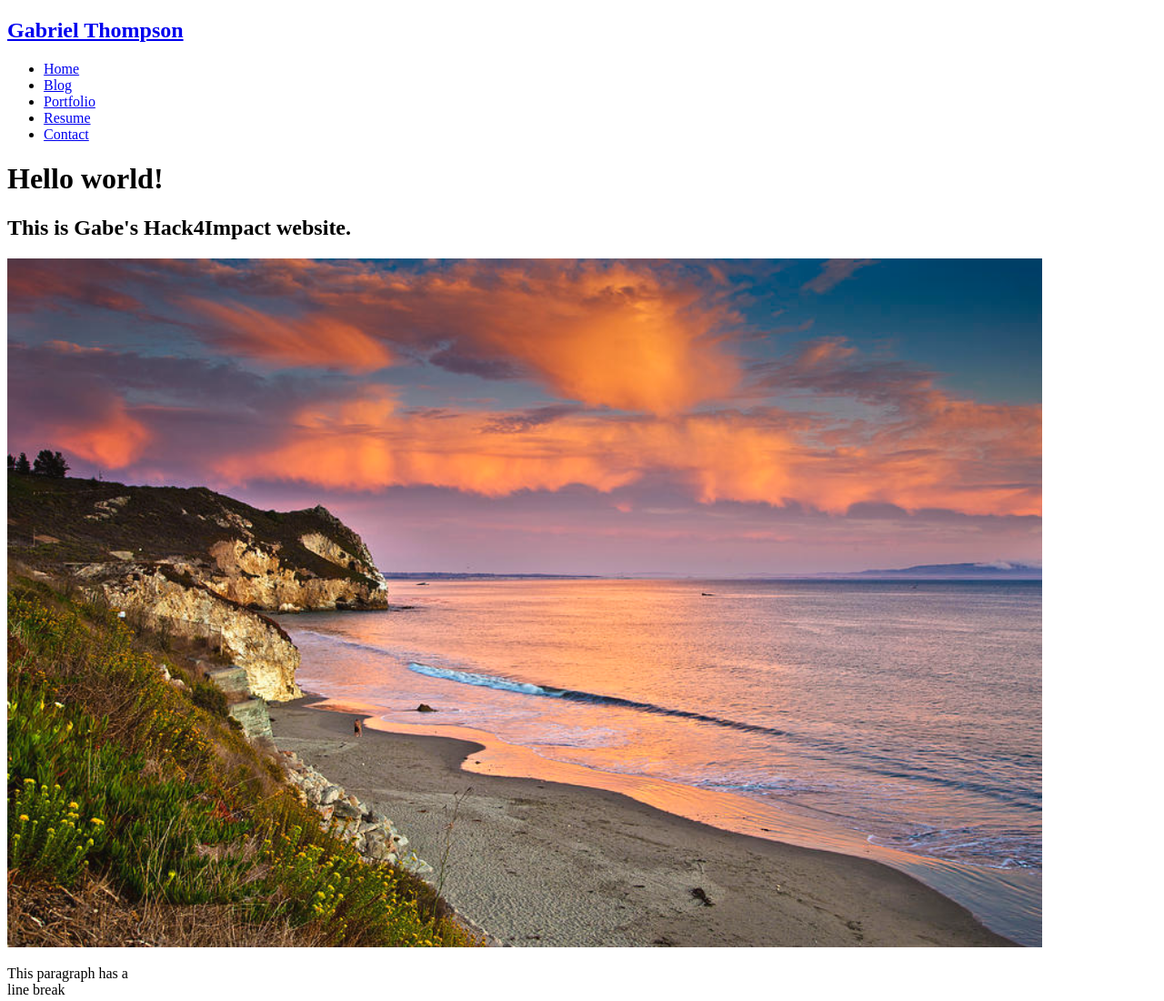
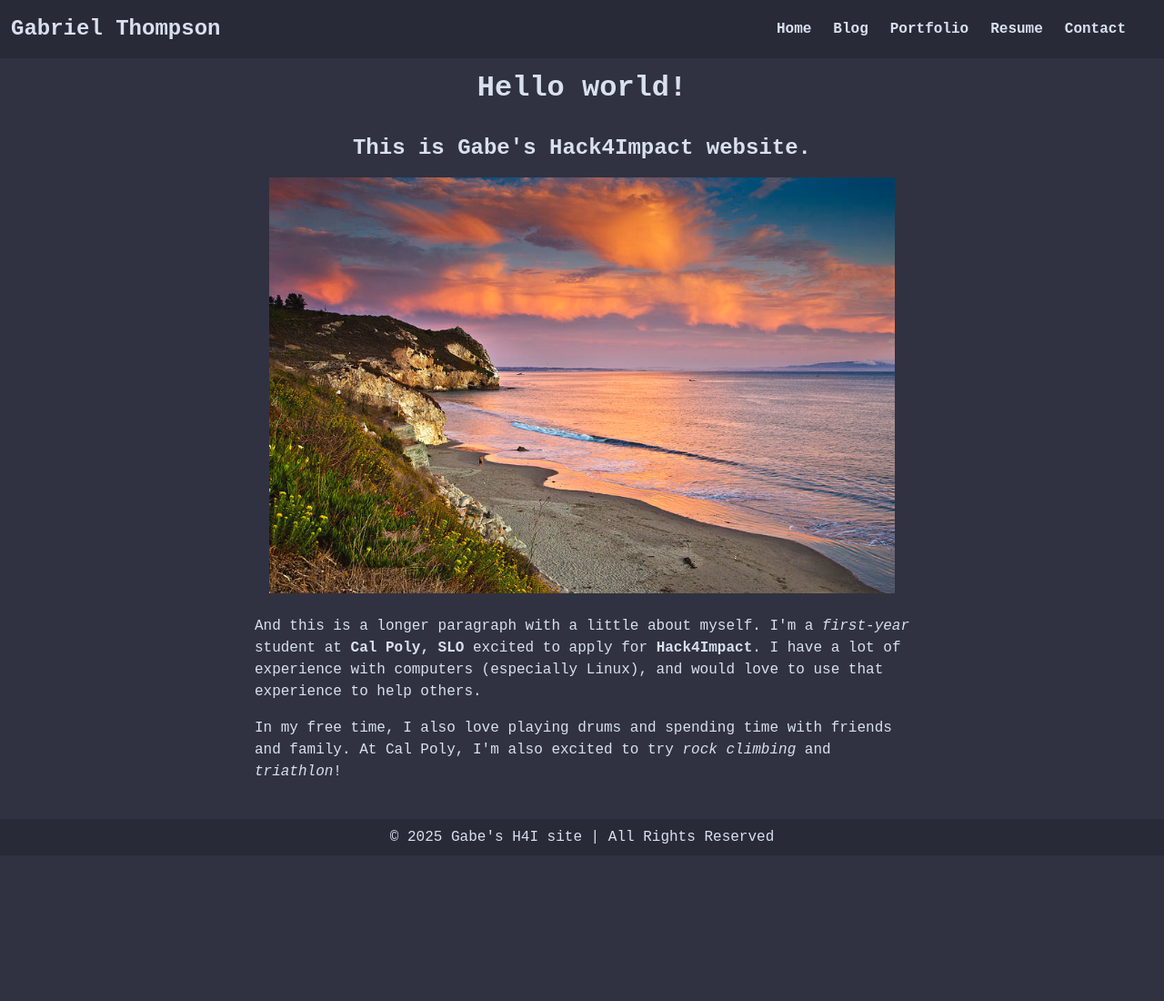
Before and after one commit to notusknot/notusknot.github.io, a plain HTML site: page index.html in a window 1280 px wide. Shown: the top 1100 px of the page at 91% size. After the commit the page ends 940 px from the top, so only its background shows below. Drawn offline with Linux system fonts and the light colour scheme.

Commit message:
feat: add some styling

```diff
--- a/index.html
+++ b/index.html
@@ -2,6 +2,7 @@
 <html>
   <head>
     <title>Home | Gabe's H4I site</title>
+    <link rel="stylesheet" href="styles.css" />
   </head>
   <body>
     <nav class="navbar">
@@ -21,10 +22,9 @@
       <h2>This is Gabe's Hack4Impact website.</h2>
       <div class="about">
         <div class="about-image">
-          <img src="avila.jpg" width="90%" alt="A pretty picture of Avila Beach">
+          <img src="avila.jpg" alt="A pretty picture of Avila Beach">
         </div>
         <div class="about-text">
-          <p>This paragraph has a <br> line break</p>
           <p>And this is a longer paragraph with a little about myself. I'm a <em> first-year</em> student at <strong>Cal Poly, SLO</strong> excited to apply for <strong>Hack4Impact</strong>. I have a lot of experience with computers (especially Linux), and would love to use that experience to help others.</p>
           <p>In my free time, I also love playing drums and spending time with friends and family. At Cal Poly, I'm also excited to try <em>rock climbing</em> and <em>triathlon</em>!</p>
           </div>
--- a/styles.css
+++ b/styles.css
@@ -0,0 +1,95 @@
+:root {
+	--text: #d9e0ee;
+	--bg: #303241;
+	--bg-mid: #292a37;
+	--red: #ec6a88;
+	--green: #3fdaa4;
+	--blue: #3fc6de;
+}
+
+html {
+  height: 100%;
+}
+
+body {
+  background-color: var(--bg);
+  color: var(--text);
+  font-family: "JetBrains Mono", liberation mono, monospace;
+  line-height: calc(1em + 0.5rem);
+  position: relative;
+  min-height: 100vh;
+  padding: 0;
+  margin: 0;
+  display: flex;
+  flex-direction: column;
+  align-items: center;
+}
+
+main {
+  padding: 0 2rem 4rem 2rem;
+  max-width: 75ch;
+  display: flex;
+  flex-direction: column;
+  justify-content: center;
+  align-items: center;
+}
+
+/* CSS for navigation bar */
+
+.navbar {
+  position: -webkit-sticky;
+  position: sticky;
+  top: 0;
+  width: 100%;
+  height: 7%;
+  z-index: 10;
+
+  display: flex;
+  justify-content: space-between;
+  align-items: center;
+  text-align: center;
+
+  background-color: var(--bg-mid);
+  color: var(--text);
+
+  /* Debug border */
+  /* border: solid red; */
+}
+
+img {
+  width: calc(100% - 2rem);
+  padding: 0 1rem;
+}
+
+.navbar h1 {
+  font-size: 1.5rem;
+}
+
+.nav-list {
+  display: flex;
+  flex-direction: row;
+  position: relative;
+  right: 30px;
+  list-style: none;
+}
+
+a {
+  color: var(--text);
+  font-weight: bold;
+  margin: 0 12px;
+  text-decoration: none;
+}
+
+/* CSS for page footer */
+
+.footer {
+  display: flex;
+  justify-content: center;
+  align-items: center;
+  background-color: var(--bg-mid);
+  color: var(--text);
+  position: absolute;
+  bottom: 0;
+  width: 100%;
+  height: 2.5rem;
+}
```
Also changed, not shown: blog.html (+1 -0 lines), contact.html (+1 -0 lines), portfolio.html (+1 -0 lines), resume.html (+1 -0 lines).
